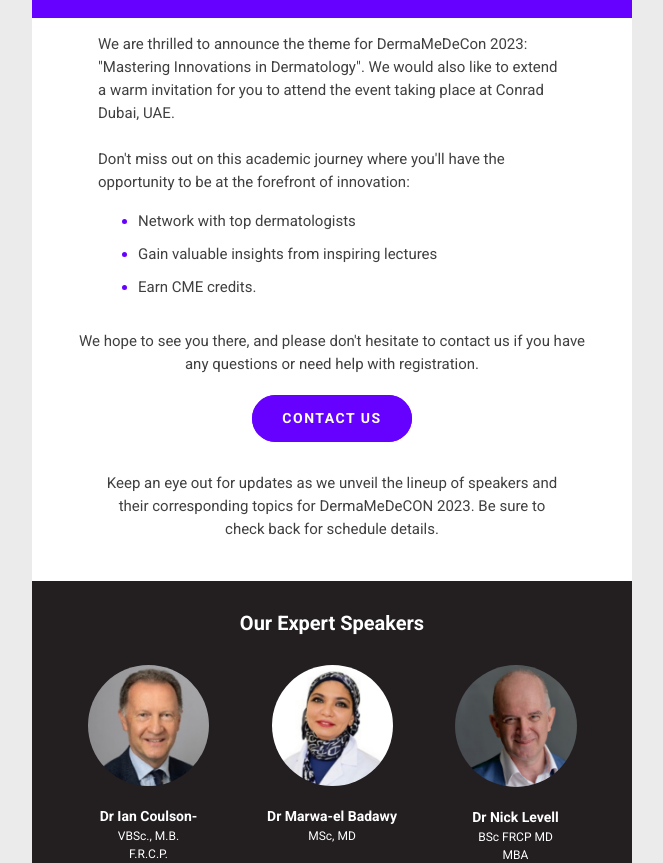
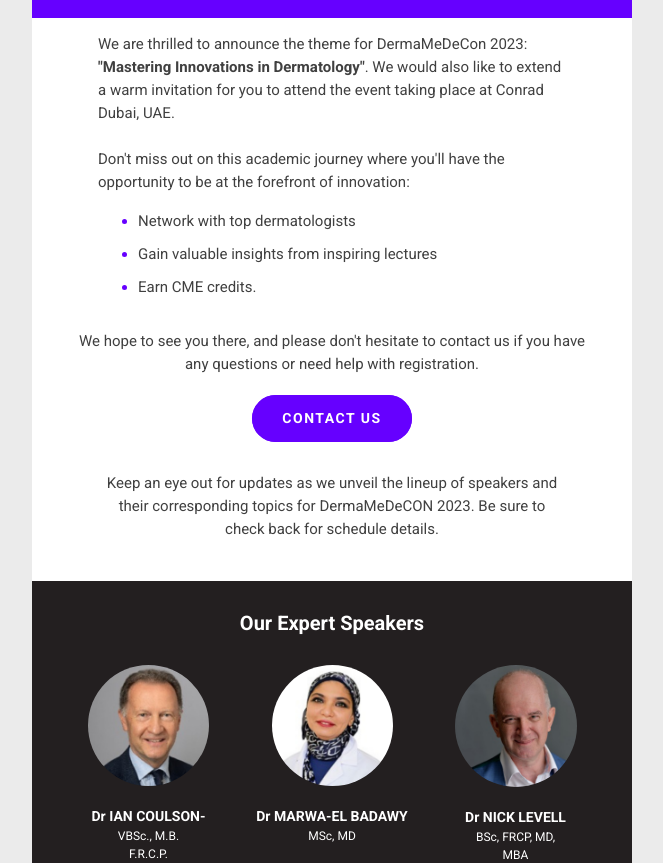
Before and after one commit to AjeshGrowth/derma-medecon-email-template, a plain HTML site: page index.html in a window 1280 px wide. Shown: the part 729-1592 px from the top of the page, without its empty margins (308-971 px from the left). Drawn offline with Linux system fonts and the light colour scheme; grey boxes are pictures that could not be loaded.

Commit message:
TEXT STYLING

```diff
--- a/index.html
+++ b/index.html
@@ -933,7 +933,7 @@
                                                     color: #404040;
                                                   "
                                                 >
-                                                We are thrilled to announce the theme for DermaMeDeCon 2023: "Mastering Innovations in Dermatology". We would also like to extend a warm invitation for you to attend the event taking place at Conrad Dubai, UAE.
+                                                We are thrilled to announce the theme for DermaMeDeCon 2023: <b>"Mastering Innovations in Dermatology"</b>. We would also like to extend a warm invitation for you to attend the event taking place at Conrad Dubai, UAE.
 
                                                   <br />
                                                   <br />Don't miss out on this academic journey where you'll have the opportunity to be at the forefront of innovation:
@@ -1656,7 +1656,7 @@
                                                   "
                                                 >
                                                   <strong
-                                                    >Dr Ian Coulson-
+                                                    >Dr IAN COULSON-
                                                   </strong>
                                                 </p>
                                                 <p
@@ -1800,7 +1800,7 @@
                                                   "
                                                 >
                                                   <strong
-                                                    >Dr Marwa-el Badawy</strong
+                                                    >Dr MARWA-EL BADAWY</strong
                                                   >
                                                 </p>
                                                 <p
@@ -1934,7 +1934,7 @@
                                                     color: #ffffff;
                                                   "
                                                 >
-                                                  <b>Dr Nick Levell</b>
+                                                  <b>Dr NICK LEVELL</b>
                                                 </p>
                                                 <p
                                                   style="
@@ -1951,7 +1951,7 @@
                                                     color: #ffffff;
                                                   "
                                                 >
-                                                  BSc FRCP MD
+                                                  BSc, FRCP, MD,
                                                 </p>
                                                 <p
                                                   style="
```
